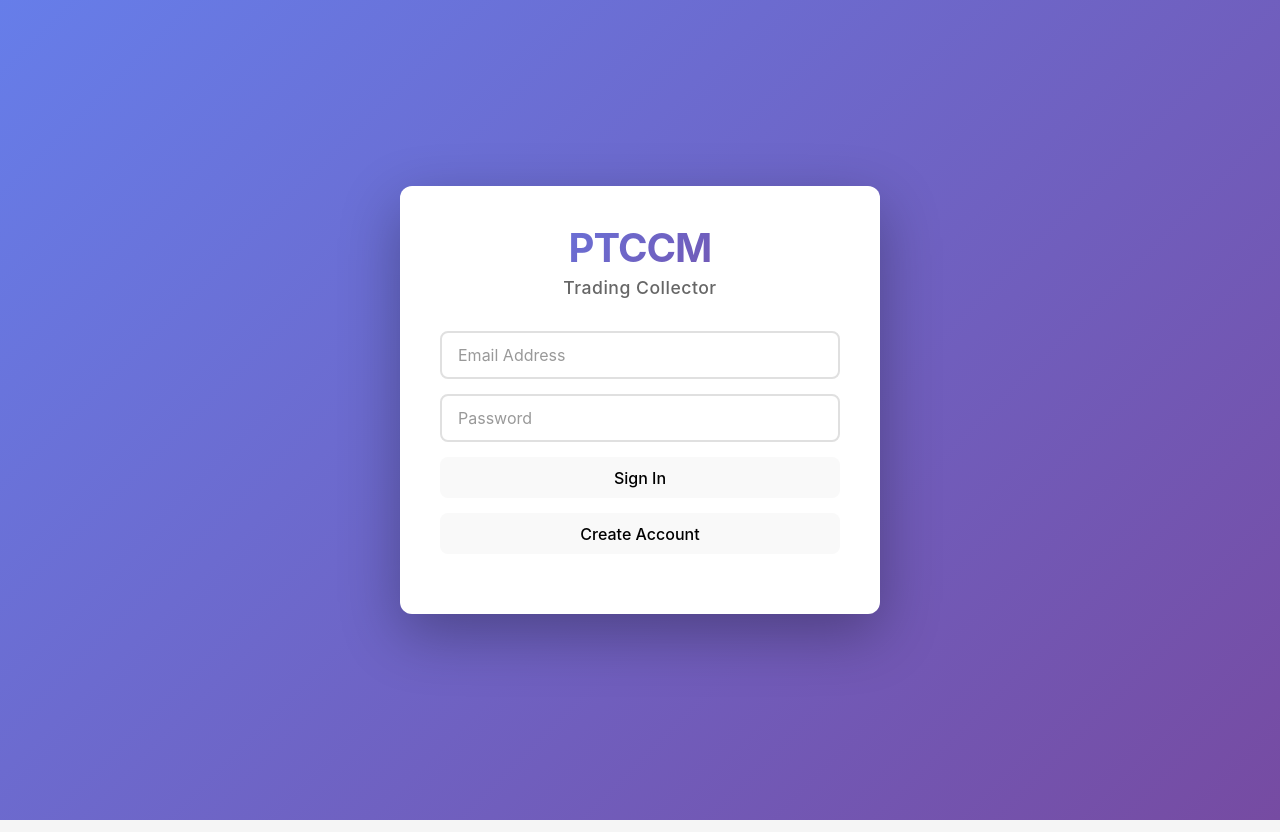
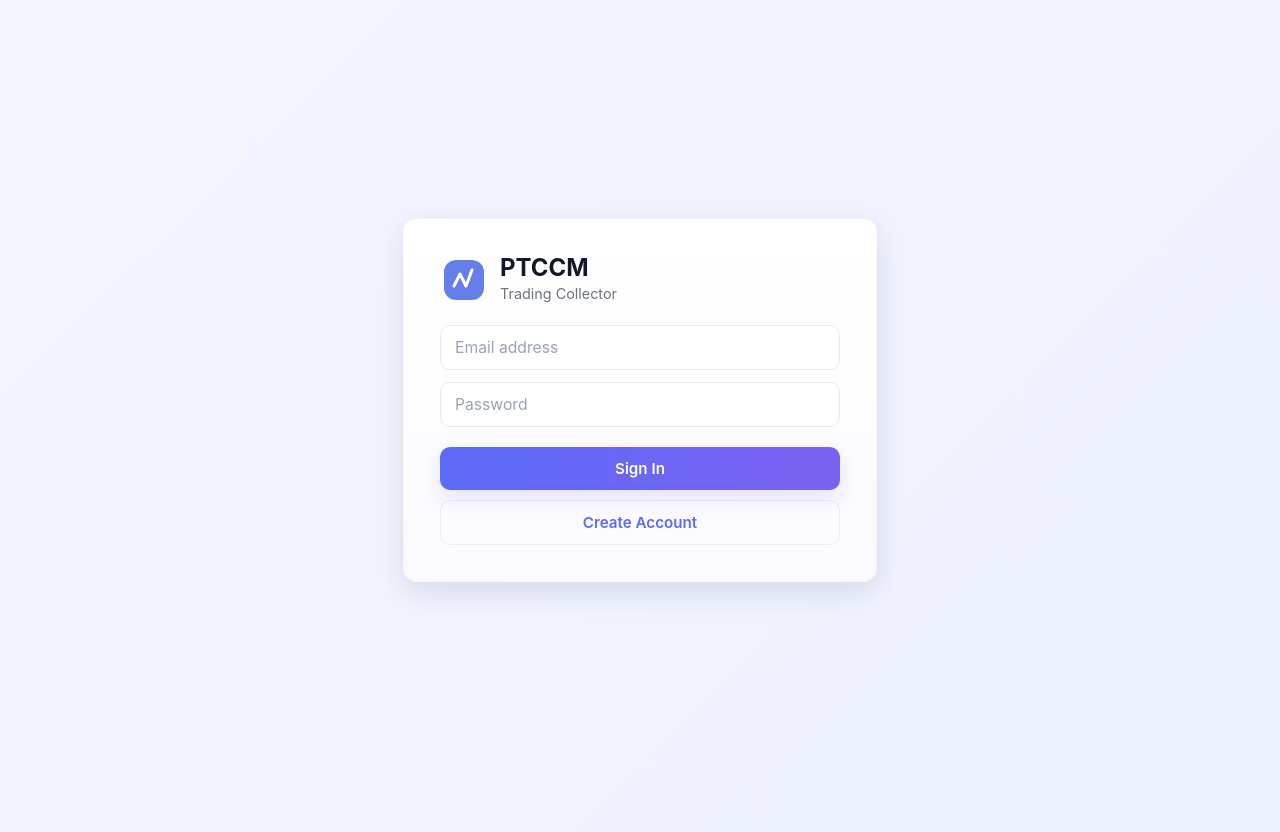
Before and after one commit to Shauntayy/PTCCMV2, a React (Vite) app in the folder ptccm-frontend/: page / in a window 1280 px wide. Built offline with nearby package versions, Linux system fonts and the light colour scheme; no server answers.

Commit message:
Login page styling changes to test vercel deployment

```diff
--- a/ptccm-frontend/src/pages/Login.tsx
+++ b/ptccm-frontend/src/pages/Login.tsx
@@ -7,84 +7,83 @@ export default function Login() {
   const [password, setPassword] = useState("");
   const [msg, setMsg] = useState<string>("");
   const [loading, setLoading] = useState(false);
-  const [isSignUp, setIsSignUp] = useState(false);
 
   async function handleSignUp() {
     setMsg("");
     setLoading(true);
-    setIsSignUp(true);
     const { error } = await supabase.auth.signUp({ email, password });
     setLoading(false);
-    setIsSignUp(false);
     if (error) return setMsg(error.message);
     setMsg("Sign up success. Check your email if confirmation is enabled.");
-    setEmail("");
-    setPassword("");
   }
 
   async function handleSignIn() {
     setMsg("");
     setLoading(true);
-    setIsSignUp(false);
     const { data, error } = await supabase.auth.signInWithPassword({ email, password });
     setLoading(false);
-    const { data: sessionData } = await supabase.auth.getSession();
-    console.log("SESSION:", sessionData.session);
-    console.log("ACCESS TOKEN:", sessionData.session?.access_token);
     if (error) return setMsg(error.message);
     setMsg(`Signed in as ${data.user.email}`);
   }
 
   return (
     <div className="login-container">
-      <div className="login-card">
-        <div className="login-header">
-          <h1 className="app-title">PTCCM</h1>
-          <p className="app-subtitle">Trading Collector</p>
-        </div>
+      <div className="login-card" role="main" aria-labelledby="login-title">
+        <header className="login-header">
+          <div className="brand">
+            <svg className="brand-logo" width="48" height="48" viewBox="0 0 24 24" fill="none" xmlns="http://www.w3.org/2000/svg" aria-hidden="true">
+              <rect x="2" y="2" width="20" height="20" rx="6" fill="#667eea" />
+              <path d="M7 15l3-6 3 6 3-8" stroke="#fff" strokeWidth="1.5" strokeLinecap="round" strokeLinejoin="round" />
+            </svg>
+            <div>
+              <h1 id="login-title" className="app-title">PTCCM</h1>
+              <div className="app-subtitle">Trading Collector</div>
+            </div>
+          </div>
+        </header>
 
-        <div className="login-form">
+        <form className="login-form" onSubmit={(e) => { e.preventDefault(); handleSignIn(); }}>
+          <label className="visually-hidden" htmlFor="email">Email address</label>
           <div className="form-group">
             <input
+              id="email"
               className="form-input"
-              placeholder="Email Address"
+              placeholder="Email address"
               type="email"
               value={email}
               onChange={(e) => setEmail(e.target.value)}
-              onKeyPress={(e) => e.key === "Enter" && (isSignUp ? handleSignUp() : handleSignIn())}
+              required
+              aria-required="true"
             />
           </div>
 
+          <label className="visually-hidden" htmlFor="password">Password</label>
           <div className="form-group">
             <input
+              id="password"
               className="form-input"
               placeholder="Password"
               type="password"
               value={password}
               onChange={(e) => setPassword(e.target.value)}
-              onKeyPress={(e) => e.key === "Enter" && (isSignUp ? handleSignUp() : handleSignIn())}
+              required
+              aria-required="true"
             />
           </div>
 
-          <button
-            className="btn btn-primary"
-            onClick={handleSignIn}
-            disabled={loading}
-          >
-            {loading && !isSignUp ? "Signing in..." : "Sign In"}
-          </button>
+          <div className="actions">
+            <button className="btn btn-primary" type="submit" disabled={loading} aria-disabled={loading}>
+              {loading ? "Signing in..." : "Sign In"}
+            </button>
 
-          <button
-            className="btn btn-secondary"
-            onClick={handleSignUp}
-            disabled={loading}
-          >
-            {loading && isSignUp ? "Creating account..." : "Create Account"}
-          </button>
-        </div>
+            <button type="button" className="btn btn-ghost" onClick={handleSignUp} disabled={loading} aria-disabled={loading}>
+              Create Account
+            </button>
+          </div>
+        </form>
 
         {msg && (
-          <div className={`message ${msg.toLowerCase().includes("error") || msg.toLowerCase().includes("failed") ? "error" : "success"}`}>
+          <div className={`message ${msg.toLowerCase().includes("error") || msg.toLowerCase().includes("failed") ? "error" : "success"}`} role="status">
             {msg}
           </div>
         )}
--- a/ptccm-frontend/src/styles/login.css
+++ b/ptccm-frontend/src/styles/login.css
@@ -4,171 +4,124 @@
   align-items: center;
   width: 100%;
   height: 100%;
-  padding: 20px;
-  background: linear-gradient(135deg, #667eea 0%, #764ba2 100%);
+  padding: 32px;
+  background: linear-gradient(135deg, #f3f6ff 0%, #eef2ff 100%);
 }
 
 .login-card {
-  background: white;
-  border-radius: 12px;
-  box-shadow: 0 20px 60px rgba(0, 0, 0, 0.3);
-  padding: 40px;
+  background: linear-gradient(180deg, #ffffff 0%, #fbfbff 100%);
+  border-radius: 14px;
+  box-shadow: 0 10px 30px rgba(23, 31, 74, 0.12);
+  padding: 36px;
   width: 100%;
   max-width: 400px;
-  animation: slideUp 0.4s ease-out;
+  animation: slideUp 0.36s ease-out;
+  border: 1px solid rgba(102, 126, 234, 0.06);
 }
 
 @keyframes slideUp {
-  from {
-    opacity: 0;
-    transform: translateY(20px);
-  }
-  to {
-    opacity: 1;
-    transform: translateY(0);
-  }
+  from { opacity: 0; transform: translateY(12px); }
+  to { opacity: 1; transform: translateY(0); }
 }
 
 .login-header {
-  text-align: center;
-  margin-bottom: 30px;
+  text-align: left;
+  margin-bottom: 20px;
+}
+
+.brand {
+  display: flex;
+  gap: 12px;
+  align-items: center;
+}
+
+.brand-logo {
+  flex: 0 0 48px;
+  border-radius: 8px;
 }
 
 .app-title {
-  font-size: 2.5em;
-  margin: 0 0 5px 0;
-  background: linear-gradient(135deg, #667eea 0%, #764ba2 100%);
-  -webkit-background-clip: text;
-  -webkit-text-fill-color: transparent;
-  background-clip: text;
+  font-size: 1.5rem;
+  margin: 0;
+  color: #111827;
   font-weight: 700;
-  letter-spacing: -1px;
 }
 
 .app-subtitle {
-  font-size: 1.1em;
-  color: #666;
-  margin: 0;
-  font-weight: 500;
-  letter-spacing: 0.5px;
+  font-size: 0.9rem;
+  color: #6b7280;
+  margin-top: 2px;
 }
 
 .login-form {
   display: flex;
   flex-direction: column;
-  gap: 15px;
-  margin-bottom: 20px;
+  gap: 12px;
+  margin-top: 6px;
 }
 
-.form-group {
-  display: flex;
-  flex-direction: column;
-}
+.form-group { display: flex; flex-direction: column; }
 
 .form-input {
-  padding: 12px 16px;
-  border: 2px solid #e0e0e0;
-  border-radius: 8px;
-  font-size: 1em;
+  padding: 12px 14px;
+  border: 1px solid #e6e9f2;
+  border-radius: 10px;
+  font-size: 0.98rem;
   font-family: inherit;
-  transition: all 0.3s ease;
-  color: #333;
+  transition: box-shadow 0.18s ease, border-color 0.18s ease;
+  color: #111827;
+  background: white;
 }
 
 .form-input:focus {
   outline: none;
-  border-color: #667eea;
-  box-shadow: 0 0 0 3px rgba(102, 126, 234, 0.1);
-  background-color: #f8f9ff;
+  border-color: #5b6bf7;
+  box-shadow: 0 6px 20px rgba(91, 107, 247, 0.12);
 }
 
-.form-input::placeholder {
-  color: #999;
-}\n\n.btn {\n  padding: 12px 16px;\n  border: none;\n  border-radius: 8px;\n  font-size: 1em;\n  font-weight: 600;\n  font-family: inherit;\n  cursor: pointer;\n  transition: all 0.3s ease;\n  text-transform: uppercase;\n  letter-spacing: 0.5px;\n  width: 100%;\n}\n\n.btn:disabled {\n  opacity: 0.6;\n  cursor: not-allowed;\n}\n\n.btn-primary {\n  background: linear-gradient(135deg, #667eea 0%, #764ba2 100%);\n  color: white;\n  margin-bottom: 10px;\n}\n\n.btn-primary:hover:not(:disabled) {\n  transform: translateY(-2px);\n  box-shadow: 0 10px 20px rgba(102, 126, 234, 0.3);\n}\n\n.btn-primary:active:not(:disabled) {\n  transform: translateY(0);\n}\n\n.btn-secondary {\n  background-color: #f0f0f0;\n  color: #667eea;\n  border: 2px solid #667eea;\n}\n\n.btn-secondary:hover:not(:disabled) {\n  background-color: #667eea;\n  color: white;\n  transform: translateY(-2px);\n}\n\n.btn-secondary:active:not(:disabled) {\n  transform: translateY(0);\n}\n\n.message {
-  padding: 12px 16px;
-  border-radius: 8px;
-  text-align: center;
-  font-size: 0.95em;
-  line-height: 1.4;
-  animation: slideIn 0.3s ease-out;
+.form-input::placeholder { color: #9aa3b2; }
+
+.actions { display: flex; flex-direction: column; gap: 10px; margin-top: 8px; }
+
+.btn { padding: 12px 14px; border-radius: 10px; font-size: 0.95rem; font-weight: 600; cursor: pointer; border: none; }
+
+.btn-primary {
+  background: linear-gradient(90deg, #5b6bf7 0%, #7b61f2 100%);
+  color: white;
+  box-shadow: 0 8px 24px rgba(123, 97, 242, 0.18);
 }
 
-@keyframes slideIn {
-  from {
-    opacity: 0;
-    transform: translateY(-10px);
-  }
-  to {
-    opacity: 1;
-    transform: translateY(0);
-  }
+.btn-primary:disabled { opacity: 0.7; cursor: not-allowed; }
+
+.btn-ghost {
+  background: transparent;
+  color: #5b6bf7;
+  border: 1px solid rgba(91, 107, 247, 0.12);
 }
 
-.message.success {
-  background-color: #e8f5e9;
-  color: #2e7d32;
-  border: 1px solid #4caf50;
+.message { padding: 12px 14px; border-radius: 10px; text-align: center; font-size: 0.95rem; line-height: 1.4; margin-top: 14px; }
+.message.success { background: #f0fdf4; color: #065f46; border: 1px solid #bbf7d0; }
+.message.error { background: #fff1f2; color: #9f1239; border: 1px solid #fecaca; }
+
+.visually-hidden {
+  position: absolute !important;
+  height: 1px; width: 1px;
+  overflow: hidden; clip: rect(1px, 1px, 1px, 1px);
+  white-space: nowrap; border: 0; padding: 0; margin: -1px;
 }
 
-.message.error {
-  background-color: #ffebee;
-  color: #c62828;
-  border: 1px solid #f44336;
-}
-
-/* Responsive design */
 @media (max-width: 480px) {
-  .login-card {
-    padding: 30px 20px;
-  }
-
-  .app-title {
-    font-size: 2em;
-  }
-
-  .app-subtitle {
-    font-size: 1em;
-  }
-
-  .form-input,
-  .btn {
-    font-size: 16px; /* Prevents zoom on iOS */
-  }
+  .login-card { padding: 22px; max-width: 92%; }
+  .brand-logo { width: 40px; height: 40px; }
+  .app-title { font-size: 1.2rem; }
 }
 
 @media (prefers-color-scheme: dark) {
-  .login-card {
-    background: #1e1e2e;
-    box-shadow: 0 20px 60px rgba(0, 0, 0, 0.5);
-  }
-
-  .form-input {
-    background-color: #2a2a3e;
-    border-color: #3a3a4e;
-    color: #e0e0e0;
-  }
-
-  .form-input:focus {
-    background-color: #2f2f45;
-    border-color: #667eea;
-  }
-
-  .form-input::placeholder {
-    color: #777;
-  }
-
-  .app-subtitle {
-    color: #aaa;
-  }
-
-  .btn-secondary {
-    background-color: #2a2a3e;
-    color: #667eea;
-    border-color: #667eea;
-  }
-
-  .btn-secondary:hover:not(:disabled) {
-    background-color: #667eea;
-    color: white;
-  }
+  .login-container { background: linear-gradient(135deg,#0b1220 0%, #0d1228 100%); }
+  .login-card { background: #0f1626; border-color: rgba(91,107,247,0.08); box-shadow: 0 10px 30px rgba(2,6,23,0.6); }
+  .app-title { color: #e6eef8; }
+  .app-subtitle { color: #9aa3b2; }
+  .form-input { background: #0b1220; color: #dbeafe; border-color: #111827; }
+  .form-input:focus { box-shadow: 0 6px 20px rgba(91,107,247,0.16); }
+  .btn-ghost { background: transparent; color: #9aa3b2; }
 }
```
